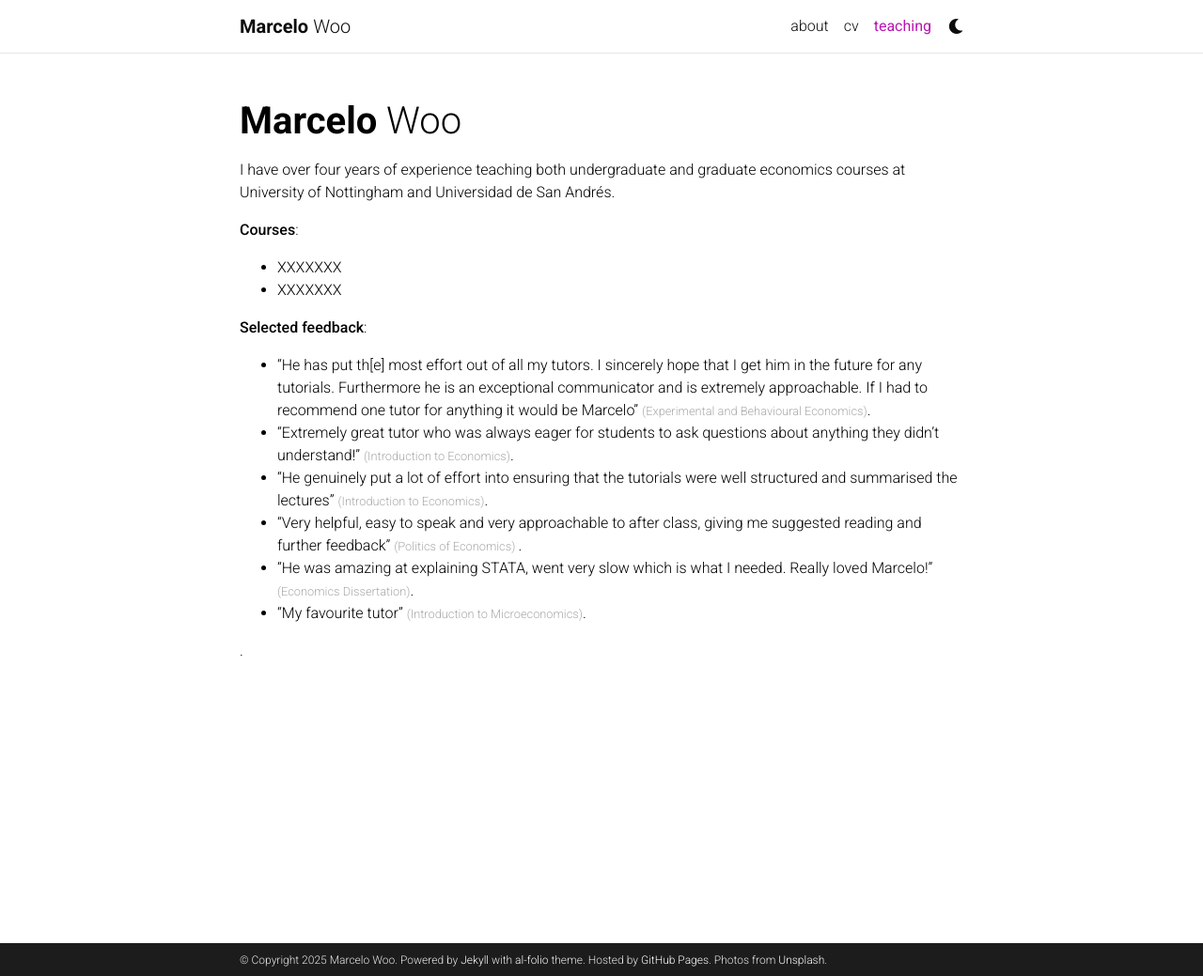
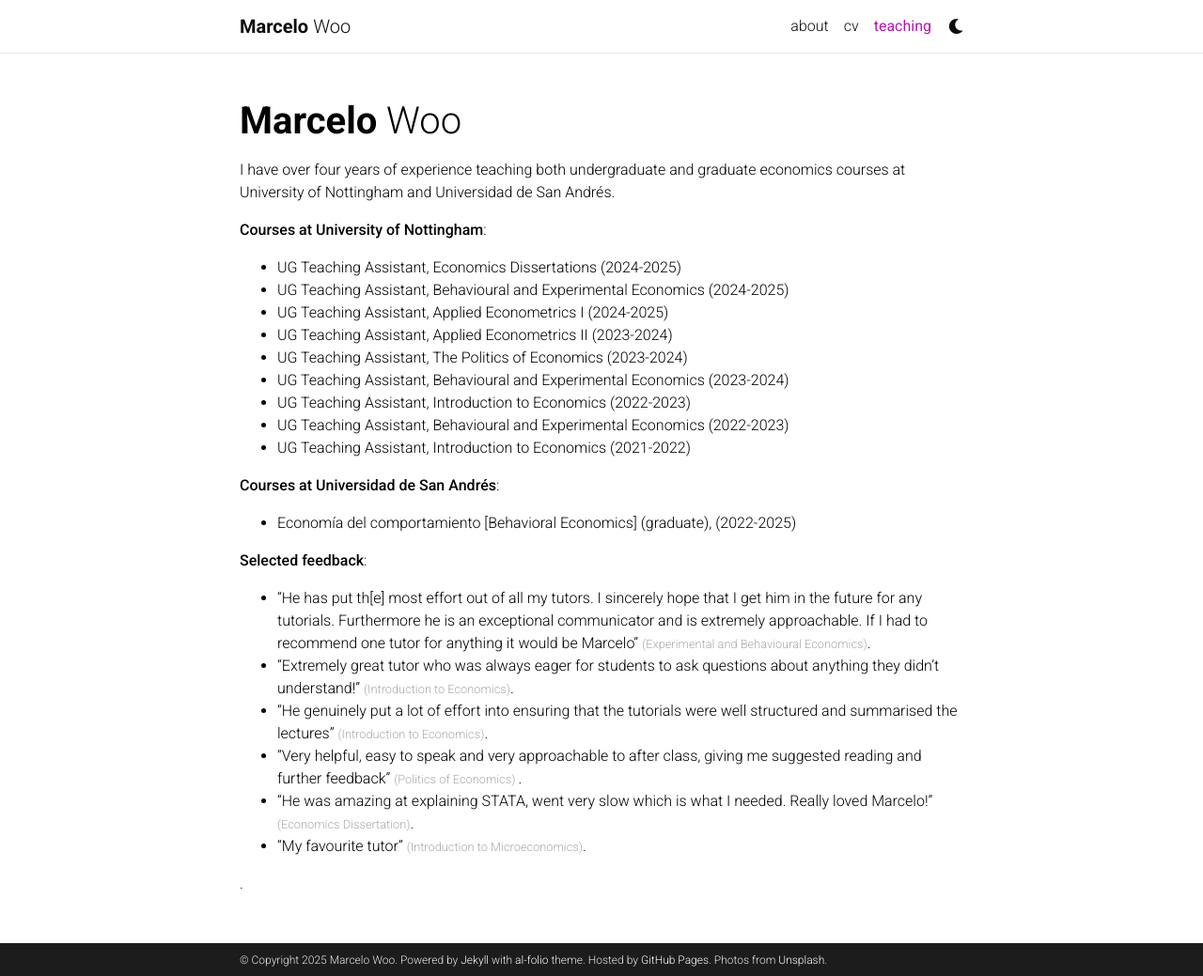
Before and after one commit to marcelowoo/marcelowoo.github.io, a Jekyll site: the page built from _pages/teaching.md, in a window 1280 px wide and 1039 px high. Shown: the whole window at 94% size. Built offline with Jekyll 4.4.1, drawn with Linux system fonts in a browser that asks for light colours; comment, search, counter and statistics services are not loaded; a style sheet for code colours, icons or effects is not loaded.

Commit message:
Add courses in teaching.md

```diff
--- a/_pages/teaching.md
+++ b/_pages/teaching.md
@@ -13,9 +13,19 @@ Organize your courses by years, topics, or universities, however you like! -->
 
 I have over four years of experience teaching both undergraduate and graduate economics courses at University of Nottingham and Universidad de San Andrés.
 
-**Courses**:
-- XXXXXXX
-- XXXXXXX
+**Courses at University of Nottingham**:
+- UG Teaching Assistant, Economics Dissertations (2024-2025)
+- UG Teaching Assistant, Behavioural and Experimental Economics (2024-2025)
+- UG Teaching Assistant, Applied Econometrics I (2024-2025)
+- UG Teaching Assistant, Applied Econometrics II (2023-2024)
+- UG Teaching Assistant, The Politics of Economics (2023-2024)
+- UG Teaching Assistant, Behavioural and Experimental Economics (2023-2024)
+- UG Teaching Assistant, Introduction to Economics (2022-2023)
+- UG Teaching Assistant, Behavioural and Experimental Economics (2022-2023)
+- UG Teaching Assistant, Introduction to Economics (2021-2022)
+
+**Courses at Universidad de San Andrés**:
+- Economía del comportamiento [Behavioral Economics] (graduate), (2022-2025)
 
 **Selected feedback**:
 
```
